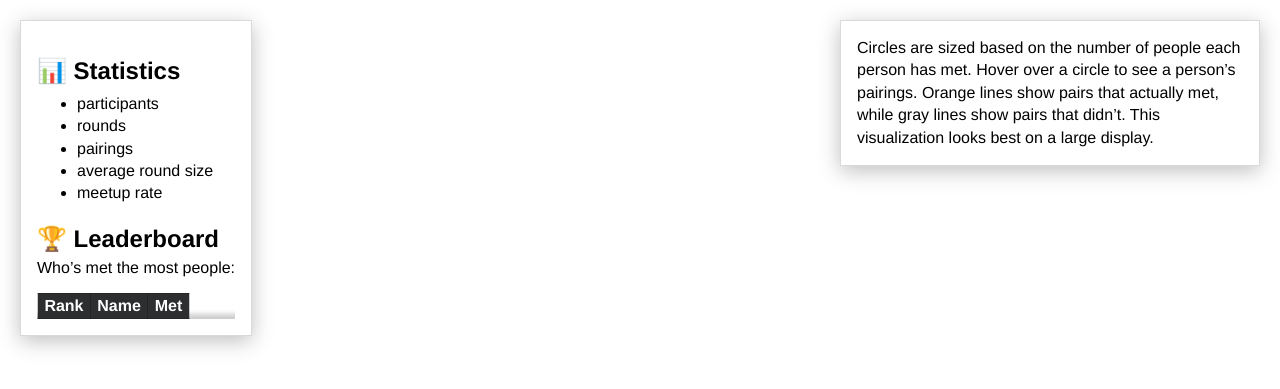
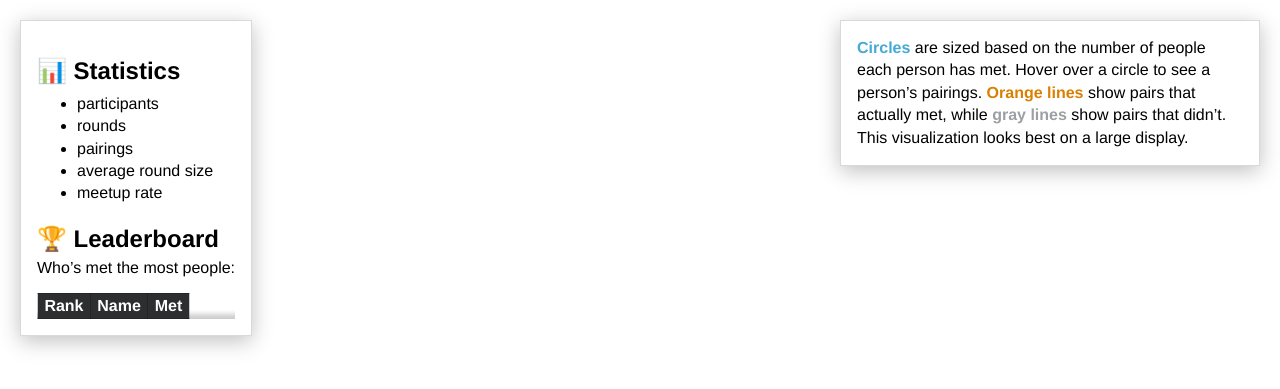
Before and after one commit to liddiard/slack-meetups, a Django app: page /stats/1/ in a window 1280 px wide. Shown: the top 389 px of the page. Run offline with Django 3.2, Linux system fonts and the light colour scheme; data that the repository does not hold is empty; parts of the project's set-up code (start-up, migrations or seed data) failed here and were passed over; some libraries are stand-ins or nearby versions.

Commit message:
legend color styling

```diff
--- a/matcher/static/styles/pool_stats.css
+++ b/matcher/static/styles/pool_stats.css
@@ -1,3 +1,9 @@
+:root {
+  --met-color: #ff9600;
+  --did-not-meet-color: #b7bcbf;
+  --circle-color: #50c7f9;
+}
+
 html {
   box-sizing: border-box;
 }
@@ -88,12 +94,29 @@ table th {
   line-height: 1.4;
 }
 
+#legend .accent {
+  font-weight: bold;
+  filter: brightness(85%);
+}
+
+#legend .circle {
+  color: var(--circle-color);
+}
+
+#legend .met {
+  color: var(--met-color);
+}
+
+#legend .did-not-meet {
+  color: var(--did-not-meet-color);
+}
+
 figure {
   margin: 0;
 }
 
 circle {
-  fill: #50c7f9;
+  fill: var(--circle-color);
   fill-opacity: 0.4;
   stroke: white;
   stroke-width: 2;
@@ -107,13 +130,13 @@ text {
 }
 
 line {
-  stroke: #b7bcbf;
+  stroke: var(--did-not-meet-color);
   stroke-width: 2;
   stroke-opacity: 0.2;
 }
 
 line.met {
-  stroke: #ff9600;
+  stroke: var(--met-color);
 }
 
 line.selected {
--- a/matcher/templates/pool_stats.html
+++ b/matcher/templates/pool_stats.html
@@ -38,7 +38,7 @@
     </aside>
 
     <div id="legend" class="card">
-      Circles are sized based on the number of people each person has met. Hover over a circle to see a person’s pairings. Orange lines show pairs that actually met, while gray lines show pairs that didn’t. This visualization looks best on a large display.
+      <span class="accent circle">Circles</span> are sized based on the number of people each person has met. Hover over a circle to see a person’s pairings. <span class="met accent">Orange lines</span> show pairs that actually met, while <span class="did-not-meet accent">gray lines</span> show pairs that didn’t. This visualization looks best on a large display.
     </div>
 
 		<figure>
```
